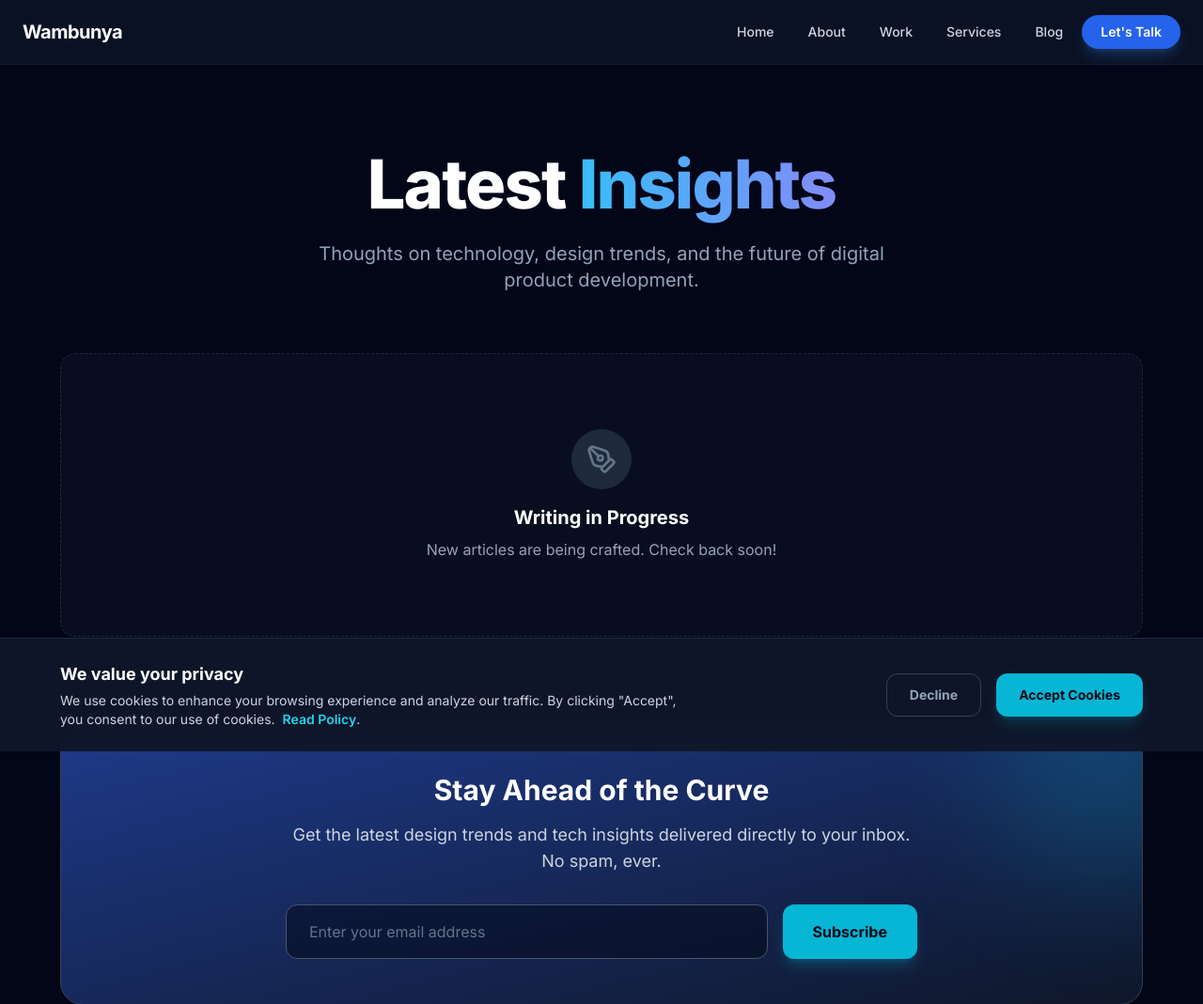
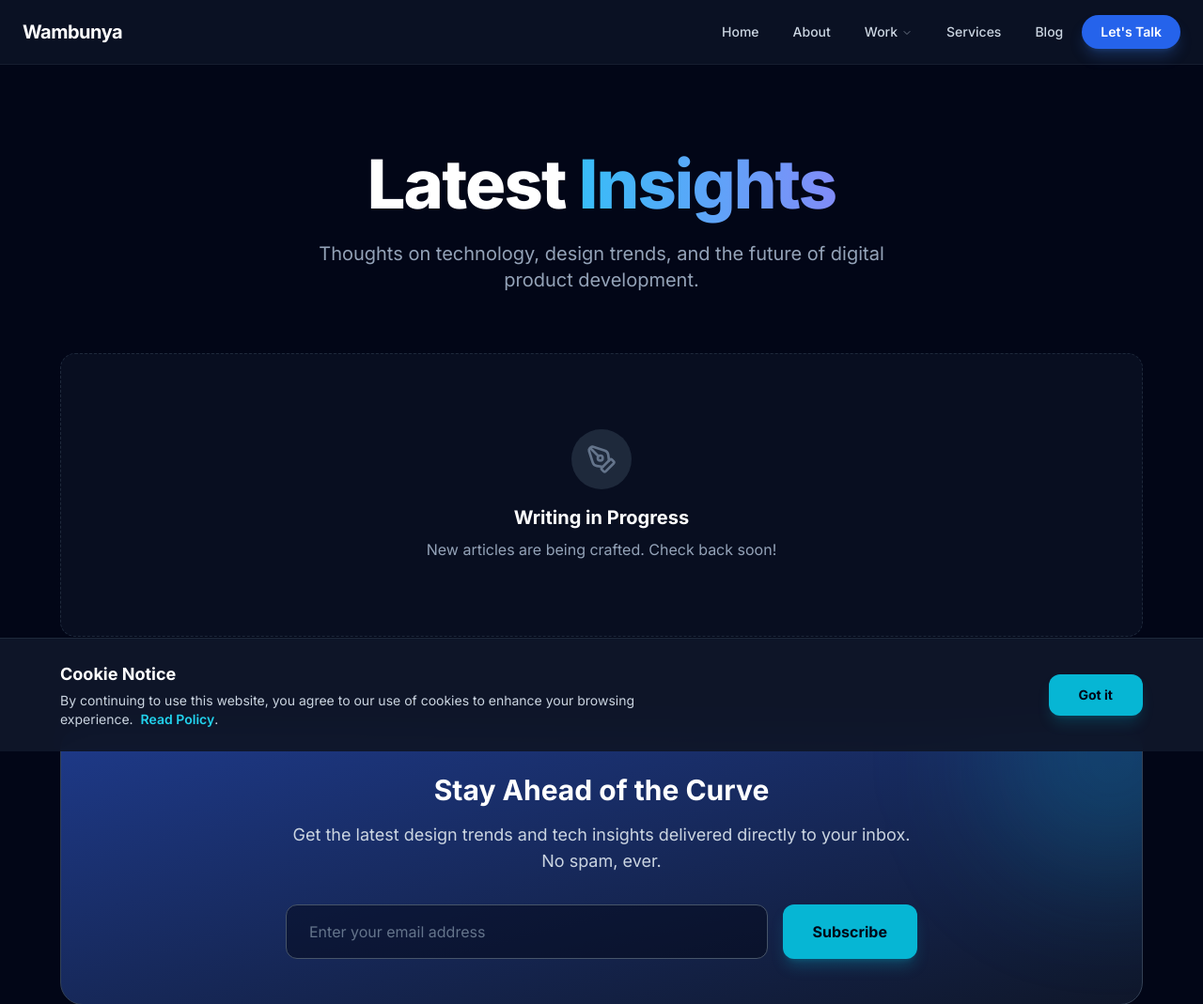
Before and after one commit to wambunya/hashold, a Django app: page /blog/ in a window 1280 px wide. Shown: the top 1069 px of the page at 94% size. Run offline with Django 5.2, Linux system fonts and the light colour scheme; data that the repository does not hold is empty; some libraries are stand-ins or nearby versions.

Commit message:
`Refactor navigation menu and cookie notice in portfolio templates and views`

```diff
--- a/portfolio/templates/portfolio/base.html
+++ b/portfolio/templates/portfolio/base.html
@@ -57,11 +57,39 @@
               class="px-4 py-2 text-sm font-medium text-slate-300 hover:text-white hover:bg-white/5 rounded-full transition-all"
               >About</a
             >
-            <a
-              href="{% url 'work' %}"
-              class="px-4 py-2 text-sm font-medium text-slate-300 hover:text-white hover:bg-white/5 rounded-full transition-all"
-              >Work</a
-            >
+
+            <div class="relative group">
+              <a
+                href="{% url 'work' %}"
+                class="px-4 py-2 text-sm font-medium text-slate-300 hover:text-white hover:bg-white/5 rounded-full transition-all flex items-center gap-1 cursor-pointer"
+              >
+                Work
+                <i
+                  data-lucide="chevron-down"
+                  class="w-3 h-3 mt-0.5 opacity-50 group-hover:rotate-180 transition-transform"
+                ></i>
+              </a>
+
+              <div
+                class="absolute top-full left-1/2 -translate-x-1/2 mt-2 w-48 bg-slate-900/95 backdrop-blur-xl border border-slate-800 rounded-xl shadow-2xl opacity-0 invisible group-hover:opacity-100 group-hover:visible transition-all duration-300 transform translate-y-2 group-hover:translate-y-0 p-2 z-50"
+              >
+                <a
+                  href="{% url 'work' %}?type=web"
+                  class="flex items-center gap-2 px-4 py-3 text-sm text-slate-300 hover:text-white hover:bg-slate-800 rounded-lg transition-colors"
+                >
+                  <i data-lucide="globe" class="w-4 h-4 text-cyan-400"></i>
+                  Web Development
+                </a>
+                <a
+                  href="{% url 'work' %}?type=design"
+                  class="flex items-center gap-2 px-4 py-3 text-sm text-slate-300 hover:text-white hover:bg-slate-800 rounded-lg transition-colors"
+                >
+                  <i data-lucide="palette" class="w-4 h-4 text-purple-400"></i>
+                  Graphic Design
+                </a>
+              </div>
+            </div>
+
             <a
               href="{% url 'services' %}"
               class="px-4 py-2 text-sm font-medium text-slate-300 hover:text-white hover:bg-white/5 rounded-full transition-all"
@@ -103,14 +131,26 @@
             class="block px-4 py-2 text-slate-300 hover:bg-slate-800 rounded-lg"
             >About</a
           >
+
+          <div
+            class="px-4 py-2 text-slate-500 text-xs font-bold uppercase tracking-wider mt-2"
+          >
+            Portfolio
+          </div>
           <a
-            href="{% url 'work' %}"
-            class="block px-4 py-2 text-slate-300 hover:bg-slate-800 rounded-lg"
-            >Work</a
+            href="{% url 'work' %}?type=web"
+            class="block px-4 py-2 text-slate-300 hover:bg-slate-800 rounded-lg pl-8 border-l border-slate-800 ml-4"
+            >Web Development</a
           >
           <a
+            href="{% url 'work' %}?type=design"
+            class="block px-4 py-2 text-slate-300 hover:bg-slate-800 rounded-lg pl-8 border-l border-slate-800 ml-4"
+            >Graphic Design</a
+          >
+
+          <a
             href="{% url 'services' %}"
-            class="block px-4 py-2 text-slate-300 hover:bg-slate-800 rounded-lg"
+            class="block px-4 py-2 text-slate-300 hover:bg-slate-800 rounded-lg mt-2"
             >Services</a
           >
           <a
@@ -195,11 +235,11 @@
       >
         <div class="text-slate-300 text-sm">
           <span class="text-white font-bold block mb-1 text-lg"
-            >We value your privacy</span
+            >Cookie Notice</span
           >
           <p class="max-w-2xl">
-            We use cookies to enhance your browsing experience and analyze our
-            traffic. By clicking "Accept", you consent to our use of cookies.
+            By continuing to use this website, you agree to our use of cookies
+            to enhance your browsing experience.
             <a
               href="{% url 'privacy' %}"
               class="text-cyan-400 hover:underline font-semibold ml-1"
@@ -209,16 +249,10 @@
         </div>
         <div class="flex gap-4 shrink-0">
           <button
-            onclick="declineCookies()"
-            class="px-6 py-3 rounded-xl border border-slate-700 text-slate-400 hover:text-white hover:border-slate-500 transition-all text-sm font-bold"
+            onclick="acceptCookies()"
+            class="px-8 py-3 rounded-xl bg-cyan-500 hover:bg-cyan-400 text-slate-950 font-bold shadow-lg shadow-cyan-500/20 transition-all text-sm"
           >
-            Decline
-          </button>
-          <button
-            onclick="acceptCookies()"
-            class="px-6 py-3 rounded-xl bg-cyan-500 hover:bg-cyan-400 text-slate-950 font-bold shadow-lg shadow-cyan-500/20 transition-all text-sm"
-          >
-            Accept Cookies
+            Got it
           </button>
         </div>
       </div>
@@ -238,13 +272,12 @@
         }
       });
 
-      // 3. Cookie Consent Logic
+      // 3. Cookie Notice Logic
       document.addEventListener("DOMContentLoaded", () => {
         const banner = document.getElementById("cookie-banner");
 
-        // Check if user has already made a choice
+        // Check if user has already acknowledged
         if (!localStorage.getItem("cookieConsent")) {
-          // Show banner with a slight delay for smooth animation
           banner.classList.remove("hidden");
           setTimeout(() => {
             banner.classList.remove("translate-y-full");
@@ -253,16 +286,9 @@
       });
 
       function acceptCookies() {
+        // Save that the user has seen and accepted the notice
         localStorage.setItem("cookieConsent", "accepted");
-        hideBanner();
-      }
 
-      function declineCookies() {
-        localStorage.setItem("cookieConsent", "declined");
-        hideBanner();
-      }
-
-      function hideBanner() {
         const banner = document.getElementById("cookie-banner");
         banner.classList.add("translate-y-full");
         setTimeout(() => {
--- a/portfolio/views.py
+++ b/portfolio/views.py
@@ -18,8 +18,18 @@ def about(request):
     return render(request, 'portfolio/about.html', {'page': 'about'})
 
 def work(request):
-    # Fetch all projects ordered by newest first
+    # Get the 'type' parameter from the URL (e.g. ?type=web)
+    filter_type = request.GET.get('type')
+
+    # Start with all projects ordered by newest first
     projects = Project.objects.all().order_by('-created_at')
+
+    # Apply filter if it exists
+    if filter_type == 'web':
+        projects = projects.filter(project_type='WEB')
+    elif filter_type == 'design':
+        projects = projects.filter(project_type='DESIGN')
+
     return render(request, 'portfolio/work.html', {'page': 'work', 'projects': projects})
 
 def project_detail(request, pk):
@@ -68,12 +78,10 @@ def services(request):
     return render(request, 'portfolio/services.html', {'page': 'services', 'services': services_list})
 
 def blog(request):
-    # Fetch all blog posts ordered by newest first
     posts = BlogPost.objects.all().order_by('-date_published')
     return render(request, 'portfolio/blog.html', {'page': 'blog', 'posts': posts})
 
 def blog_detail(request, pk):
-    # This is the NEW view for the single Blog Post Page
     post = get_object_or_404(BlogPost, pk=pk)
     return render(request, 'portfolio/blog_detail.html', {'post': post})
 
@@ -116,13 +124,14 @@ def contact(request):
             messages.success(request, 'Message sent successfully! We will contact you shortly.')
 
         except Exception as e:
-            # For development, it's useful to print the error to console
             print(e)
             messages.error(request, 'Error sending message. Please try again.')
 
         return redirect('contact')
 
     return render(request, 'portfolio/contact.html', {'page': 'contact'})
+
+# --- FOOTER / LEGAL PAGES ---
 
 def solutions(request):
     return render(request, 'portfolio/solutions.html')
```
